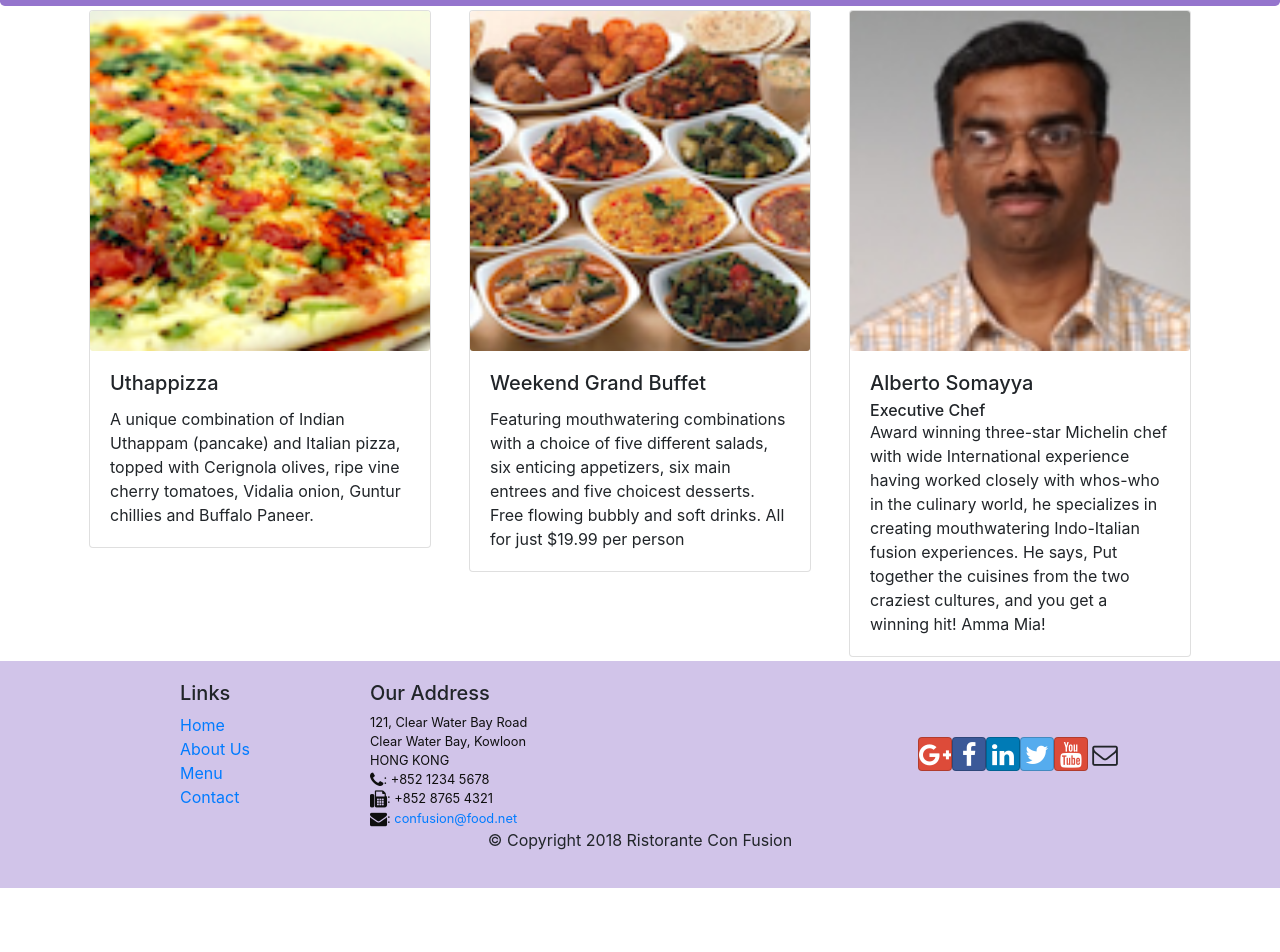
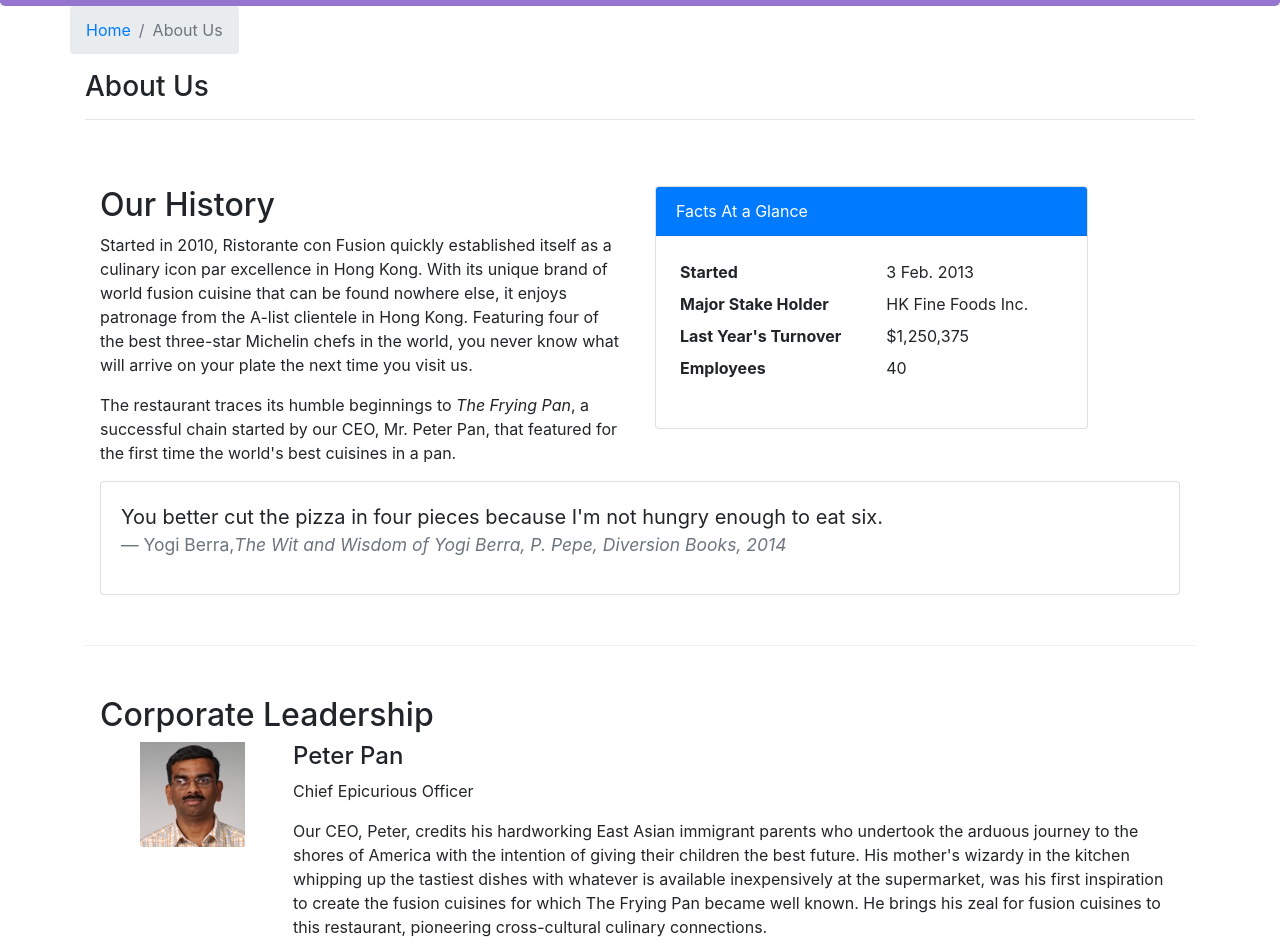
Before and after one commit to haoruikun/confusion, a React (Create React App) app: page /aboutus in a window 1280 px wide. Before the commit this address led to /home. Shown: the part 336-1288 px from the top of the page. Before the commit the page ends 1224 px from the top, so only its background shows below. Built offline with nearby package versions, Linux system fonts and the light colour scheme.

Commit message:
assignment 2

```diff
--- /dev/null
+++ b/src/components/AboutComponent.js
@@ -0,0 +1,92 @@
+import React from 'react';
+import { Breadcrumb, BreadcrumbItem, Card, CardBody, CardHeader, Media } from 'reactstrap';
+import { Link } from 'react-router-dom';
+
+function RenderLeader({leader}) {
+  return(
+    <Media tag="li" key={leader.id}>
+      <Media left middle>
+        <Media object src={leader.image} alt={leader.name} />
+      </Media>
+      <Media body className="ml-5">
+        <Media heading>{leader.name}</Media>
+        <p>{leader.designation}</p>
+        <p>{leader.description}</p>
+      </Media>
+    </Media>
+  );
+}
+
+function About(props) {
+
+    const leaders = props.leaders.map((leader) => {
+        return (
+            <RenderLeader leader={leader}/>
+        );
+    });
+
+    return(
+        <div className="container">
+            <div className="row">
+                <Breadcrumb>
+                    <BreadcrumbItem><Link to="/home">Home</Link></BreadcrumbItem>
+                    <BreadcrumbItem active>About Us</BreadcrumbItem>
+                </Breadcrumb>
+                <div className="col-12">
+                    <h3>About Us</h3>
+                    <hr />
+                </div>
+            </div>
+            <div className="row row-content">
+                <div className="col-12 col-md-6">
+                    <h2>Our History</h2>
+                    <p>Started in 2010, Ristorante con Fusion quickly established itself as a culinary icon par excellence in Hong Kong. With its unique brand of world fusion cuisine that can be found nowhere else, it enjoys patronage from the A-list clientele in Hong Kong.  Featuring four of the best three-star Michelin chefs in the world, you never know what will arrive on your plate the next time you visit us.</p>
+                    <p>The restaurant traces its humble beginnings to <em>The Frying Pan</em>, a successful chain started by our CEO, Mr. Peter Pan, that featured for the first time the world's best cuisines in a pan.</p>
+                </div>
+                <div className="col-12 col-md-5">
+                    <Card>
+                        <CardHeader className="bg-primary text-white">Facts At a Glance</CardHeader>
+                        <CardBody>
+                            <dl className="row p-1">
+                                <dt className="col-6">Started</dt>
+                                <dd className="col-6">3 Feb. 2013</dd>
+                                <dt className="col-6">Major Stake Holder</dt>
+                                <dd className="col-6">HK Fine Foods Inc.</dd>
+                                <dt className="col-6">Last Year's Turnover</dt>
+                                <dd className="col-6">$1,250,375</dd>
+                                <dt className="col-6">Employees</dt>
+                                <dd className="col-6">40</dd>
+                            </dl>
+                        </CardBody>
+                    </Card>
+                </div>
+                <div className="col-12">
+                    <Card>
+                        <CardBody className="bg-faded">
+                            <blockquote className="blockquote">
+                                <p className="mb-0">You better cut the pizza in four pieces because
+                                    I'm not hungry enough to eat six.</p>
+                                <footer className="blockquote-footer">Yogi Berra,
+                                <cite title="Source Title">The Wit and Wisdom of Yogi Berra,
+                                    P. Pepe, Diversion Books, 2014</cite>
+                                </footer>
+                            </blockquote>
+                        </CardBody>
+                    </Card>
+                </div>
+            </div>
+            <div className="row row-content">
+                <div className="col-12">
+                    <h2>Corporate Leadership</h2>
+                </div>
+                <div className="col-12">
+                    <Media list>
+                        {leaders}
+                    </Media>
+                </div>
+            </div>
+        </div>
+    );
+}
+
+export default About;
--- a/src/components/MainComponent.js
+++ b/src/components/MainComponent.js
@@ -5,6 +5,7 @@
 import DishDetail from './DishdetailComponent';
 import Header from './HeaderComponent';
 import Footer from './FooterComponent';
+import About from './AboutComponent';
 import { DISHES } from '../shared/dishes';
 import { COMMENTS } from '../shared/comments';
 import { LEADERS } from '../shared/leaders';
@@ -19,7 +20,7 @@
         dishes: DISHES,
         comments: COMMENTS,
         promotions: PROMOTIONS,
-        leaders: LEADERS
+        leaders: LEADERS,
     };
   }
 
@@ -46,6 +47,7 @@
         <Header />
           <Switch>
             <Route path="/home" component={HomePage} />
+            <Route path="/aboutus" component={() => <About leaders={this.state.leaders} />} />
             <Route exact path="/menu" component={() => <Menu dishes={this.state.dishes} />} />
             <Route path="/menu/:dishId" component={DishWithId} />
             <Route exact path="/contactus" component={Contact} />
--- a/src/components/MenuComponent.js
+++ b/src/components/MenuComponent.js
@@ -2,7 +2,7 @@
 import { Card, CardImg, CardImgOverlay, CardText, CardBody, CardTitle, Breadcrumb, BreadcrumbItem } from 'reactstrap';
 import { Link } from 'react-router-dom';
 
-  function RenderMenuItem({ dish, onClick }) {
+  function RenderMenuItem({dish}) {
     return(
       <Card key={dish.id}>
         <Link to={`/menu/${dish.id}`} >
```
Also changed, not shown: 1 other file (tests, documents, lock files or other folders).
